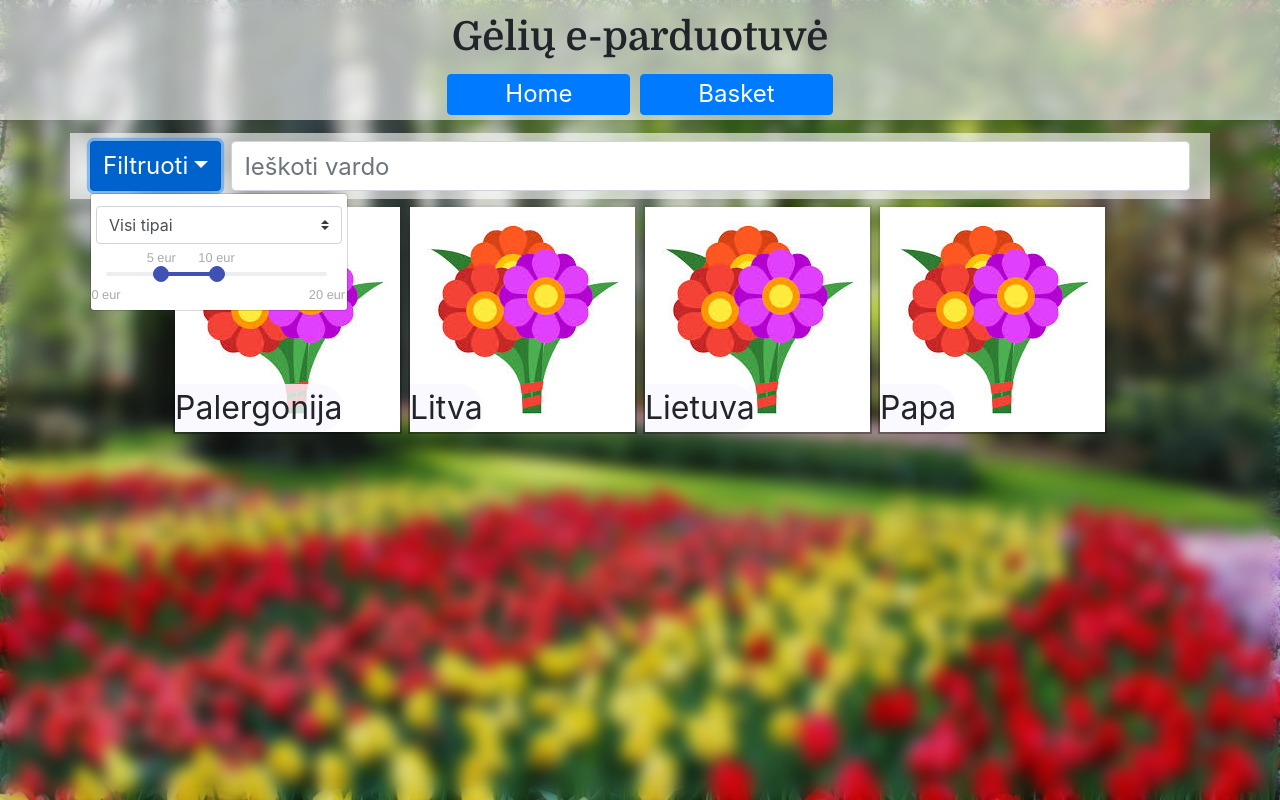
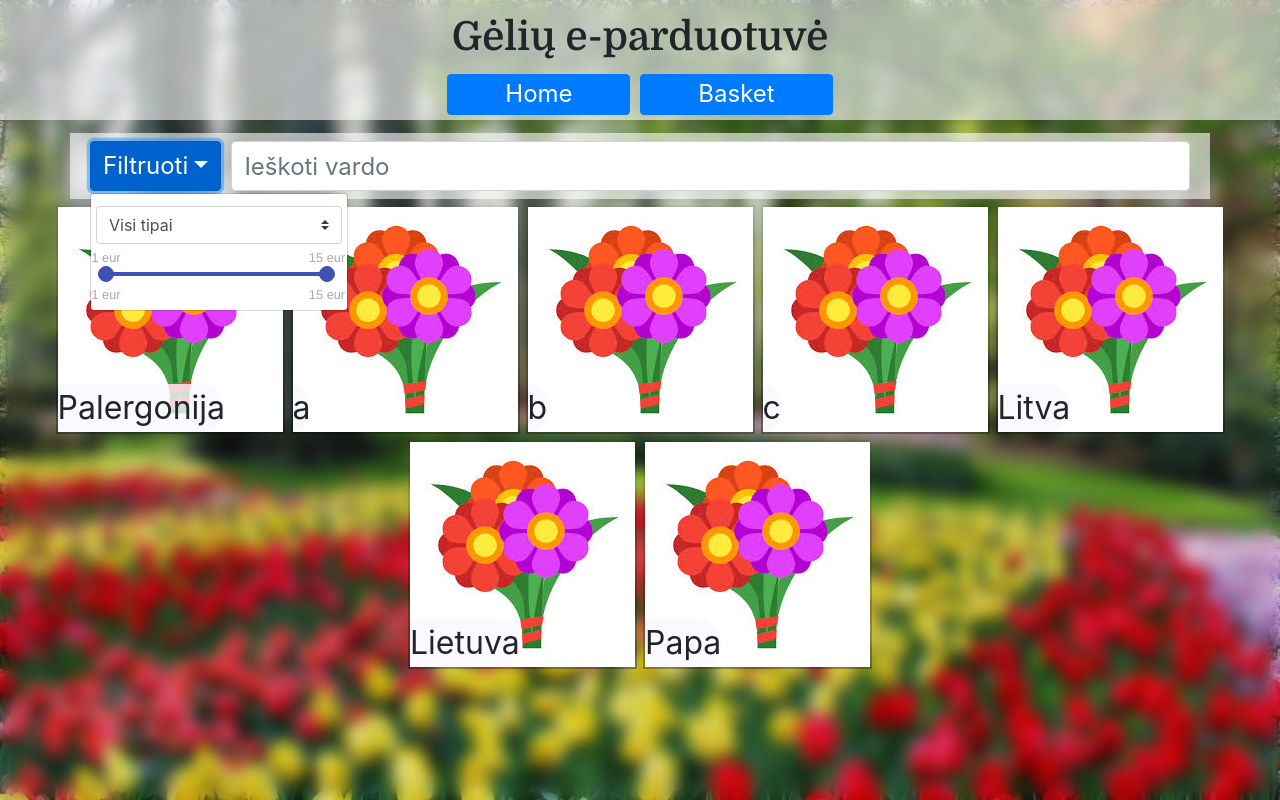
Before and after one commit to TomasKireilis/geliu-e-parduotuve, a React (Create React App) app: page / in a window 1280 px wide. Both pictures are taken after a click on the button "Filtruoti". Built offline with nearby package versions, Linux system fonts and the light colour scheme.

Commit message:
Added sorting functionality and updated naming and data

```diff
--- a/src/MainContent/FlowerList.js
+++ b/src/MainContent/FlowerList.js
@@ -6,24 +6,85 @@ import FlowerListFilters from "./FlowerListFilters";
 
 function FlowerList() {
   const data = [
-    { imgSrc: "flowersIcon.jpg", name: "Palergonija", info: "info" },
-    { imgSrc: "flowersIcon.jpg", name: "Litva", info: "info" },
-    { imgSrc: "flowersIcon.jpg", name: "Lietuva", info: "info" },
-    { imgSrc: "flowersIcon.jpg", name: "Papa", info: "info" },
+    {
+      imgSrc: "flowersIcon.jpg",
+      name: "Palergonija",
+      info: "info",
+      price: 5,
+      type: "flowerBouquet",
+    },
+    {
+      imgSrc: "flowersIcon.jpg",
+      name: "a",
+      info: "info",
+      price: 2,
+      type: "flowerBouquet",
+    },
+    {
+      imgSrc: "flowersIcon.jpg",
+      name: "b",
+      info: "info",
+      price: 4,
+      type: "flower",
+    },
+    {
+      imgSrc: "flowersIcon.jpg",
+      name: "c",
+      info: "info",
+      price: 15,
+      type: "flower",
+    },
+    {
+      imgSrc: "flowersIcon.jpg",
+      name: "Litva",
+      info: "info",
+      price: 1,
+      type: "flowerBouquet",
+    },
+    {
+      imgSrc: "flowersIcon.jpg",
+      name: "Lietuva",
+      info: "info",
+      price: 5,
+      type: "flower",
+    },
+    {
+      imgSrc: "flowersIcon.jpg",
+      name: "Papa",
+      info: "info",
+      price: 9,
+      type: "flower",
+    },
   ];
-
+  const getProductsPriceRange = () => {
+    const prices = data.map((x) => x.price);
+    return { min: Math.min(...prices), max: Math.max(...prices) };
+  };
   const [filteredFlowerList, setFilteredFlowerList] = useState(data);
-  const handleChange = (event) => {
-    setFilteredFlowerList(
-      data.filter((x) =>
-        x.name.toLowerCase().match(event.target.value.toLowerCase())
-      )
-    );
+  const handleChange = (value) => {
+    var filteringData = JSON.parse(JSON.stringify(data));
+    if (value.name && value.name != "") {
+      filteringData = filteringData.filter((x) =>
+        x.name.toLowerCase().match(value.name)
+      );
+    }
+    if (value.price) {
+      filteringData = filteringData.filter(
+        (x) => x.price >= value.price.min && x.price <= value.price.max
+      );
+    }
+    if (value.type) {
+      filteringData = filteringData.filter((x) => x.type === value.type);
+    }
+    setFilteredFlowerList(filteringData);
   };
   return (
     <Col>
       <Row>
-        <FlowerListFilters handleChange={handleChange} />
+        <FlowerListFilters
+          priceRange={getProductsPriceRange}
+          handleChange={handleChange}
+        />
       </Row>
       <Row>
         <div className="flower-list">
--- a/src/MainContent/FlowerListFilters.js
+++ b/src/MainContent/FlowerListFilters.js
@@ -1,12 +1,26 @@
-import React, { useState } from "react";
+import React, { useEffect, useState } from "react";
 import { Col, Container, Form, Row } from "react-bootstrap";
 import DropdownButton from "react-bootstrap/DropdownButton";
 import Dropdown from "react-bootstrap/Dropdown";
 import InputRange from "react-input-range";
 import "react-input-range/lib/css/index.css";
-function FlowerListFilters({ handleChange }) {
-  const [state, setState] = useState(5);
-  const [state4, setState4] = useState({ min: 5, max: 10 });
+function FlowerListFilters({ priceRange, handleChange }) {
+  const [currentPriceValues, setCurrentPriceValues] = useState(priceRange());
+  const [currentType, setcurrentType] = useState(0);
+  const [currentName, setCurrentName] = useState(0);
+  const updateNameFilter = (event) => {
+    setCurrentName(event.target.value.toLowerCase());
+  };
+  const updateTypeFilter = (event) => {
+    setcurrentType(event.target.value);
+  };
+  useEffect(() => {
+    handleChange({
+      price: currentPriceValues,
+      type: currentType,
+      name: currentName,
+    });
+  }, [currentPriceValues, currentType, currentName]);
   return (
     <div className="flower-list">
       <Container className="flower-list-container">
@@ -16,26 +30,27 @@ function FlowerListFilters({ handleChange }) {
               as="select"
               className="my-1 mr-sm-2"
               id="inlineFormCustomSelectPref"
+              onChange={updateTypeFilter}
               custom
             >
-              <option value="0">Visi tipai</option>
-              <option value="1">Gėlės</option>
-              <option value="2">Puokštės</option>
+              <option value="">Visi tipai</option>
+              <option value="flower">Gėlės</option>
+              <option value="flowerBouquet">Puokštės</option>
             </Form.Control>
           </div>
           <div className="input-range-container">
             <InputRange
-              maxValue={20}
-              minValue={0}
+              maxValue={priceRange().max}
+              minValue={priceRange().min}
               formatLabel={(value) => `${value} eur`}
-              value={state4}
-              onChange={(value) => setState4(value)}
+              value={currentPriceValues}
+              onChange={(value) => setCurrentPriceValues(value)}
               onChangeComplete={(value) => console.log(value)}
               className="input-range"
             />
           </div>
         </DropdownButton>
-        <Form.Control placeholder="Ieškoti vardo" onChange={handleChange} />
+        <Form.Control placeholder="Ieškoti vardo" onChange={updateNameFilter} />
       </Container>
     </div>
   );
```
